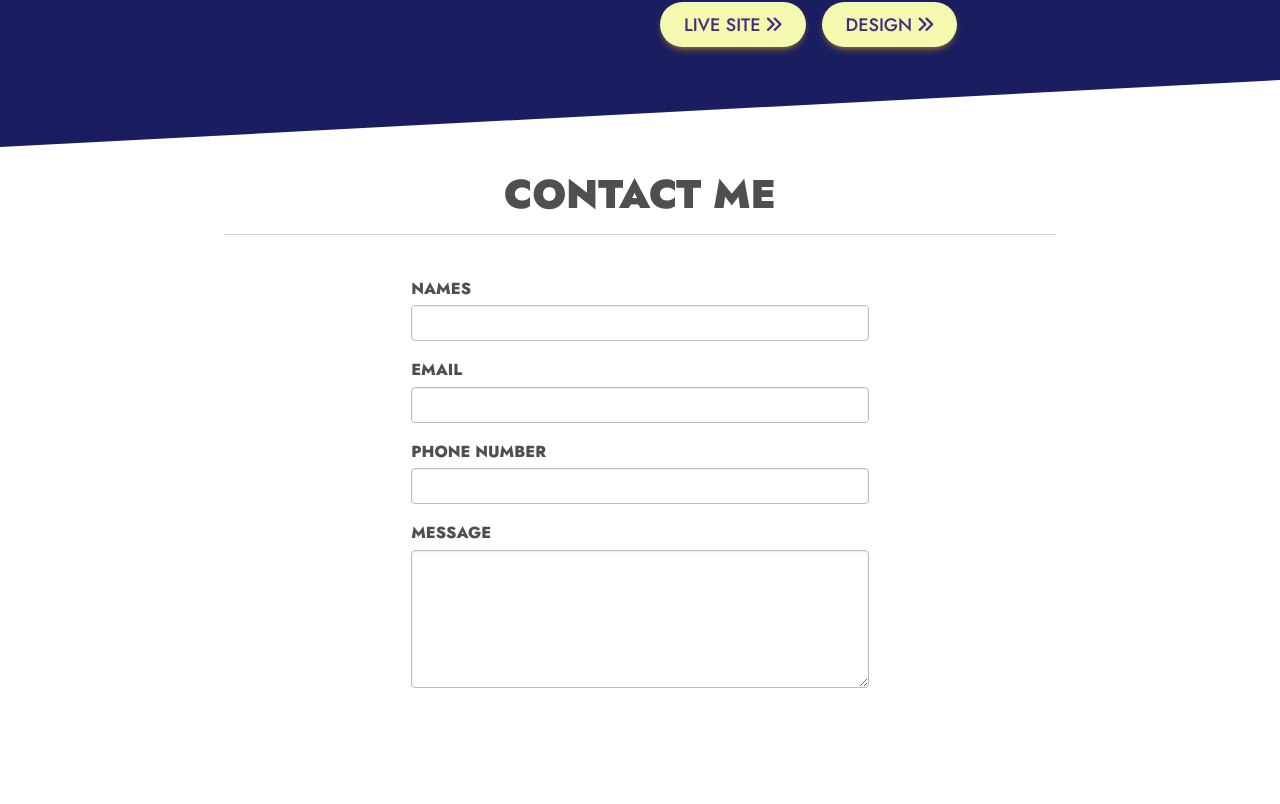
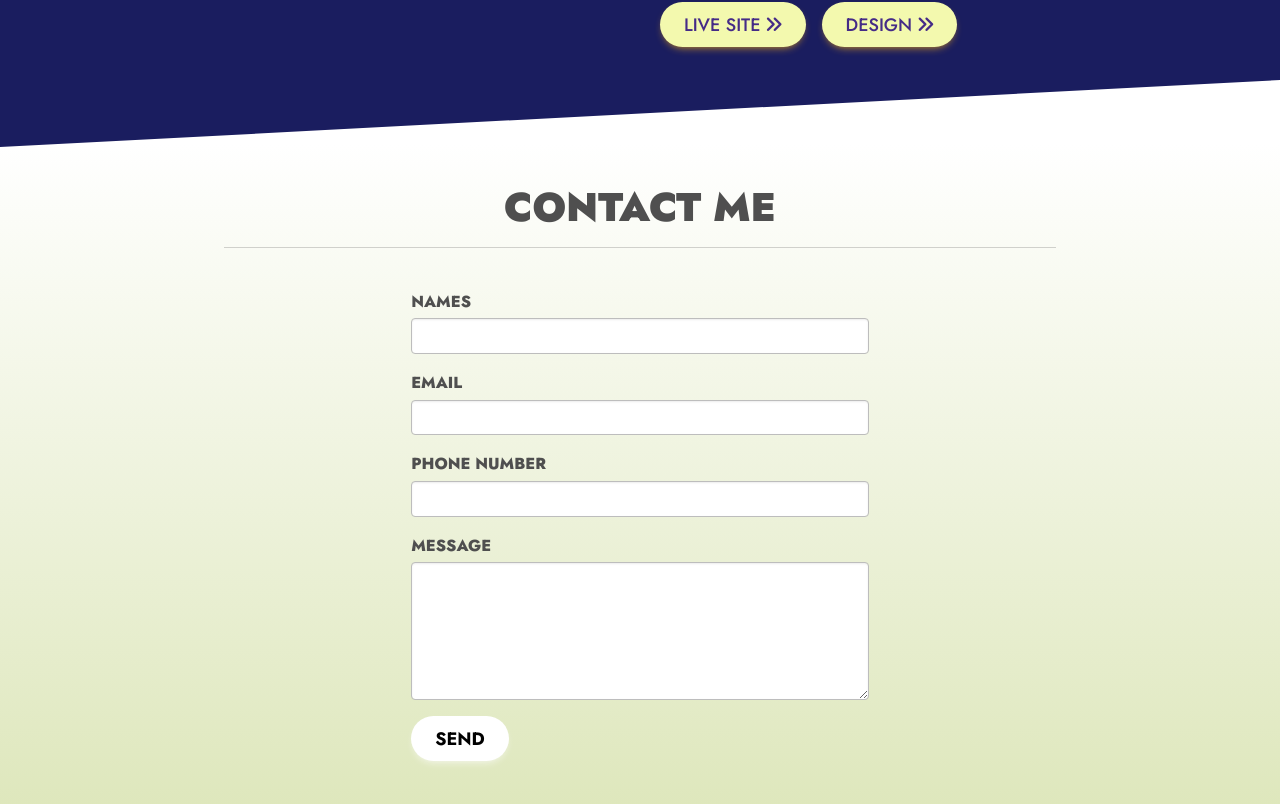
Before and after one commit to Vitalis-Kirui/My-Portfolio, an Angular app in the folder Portfolio-UI/: page / in a window 1280 px wide. Shown: the part 6039-6843 px from the top of the page. Before the commit the page ends 6791 px from the top, so only its background shows below. Built offline with nearby package versions, Linux system fonts and the light colour scheme.

Commit message:
creating send message button

```diff
--- a/Portfolio-UI/src/app/app.component.css
+++ b/Portfolio-UI/src/app/app.component.css
@@ -319,8 +319,10 @@ h2{
 
 /* Contact me form */
 #contactme{
-    margin-top: 7%;
-    padding-bottom: 5%;
+    margin-top: 5%;
+    padding-top: 3%;
+    padding-bottom: 3%;
+    background-image: linear-gradient(to bottom, rgba(240, 0, 0, 0), rgb(222, 231, 188));
 }
 
 .contactContent{
@@ -338,3 +340,8 @@ form{
     font-size: 25;
     font-weight: 800;
 }
+
+form .btn{
+    color: black;
+    background-color: white;
+}
--- a/Portfolio-UI/src/app/app.component.html
+++ b/Portfolio-UI/src/app/app.component.html
@@ -434,6 +434,8 @@
                 <textarea name="" id="" cols="10" rows="5" class="form-control"></textarea>
             </div>
 
+            <button class="btn btn-light btn-rounded mt-3"><strong>SEND</strong></button>
+
         </form>
 
     </div>
```
